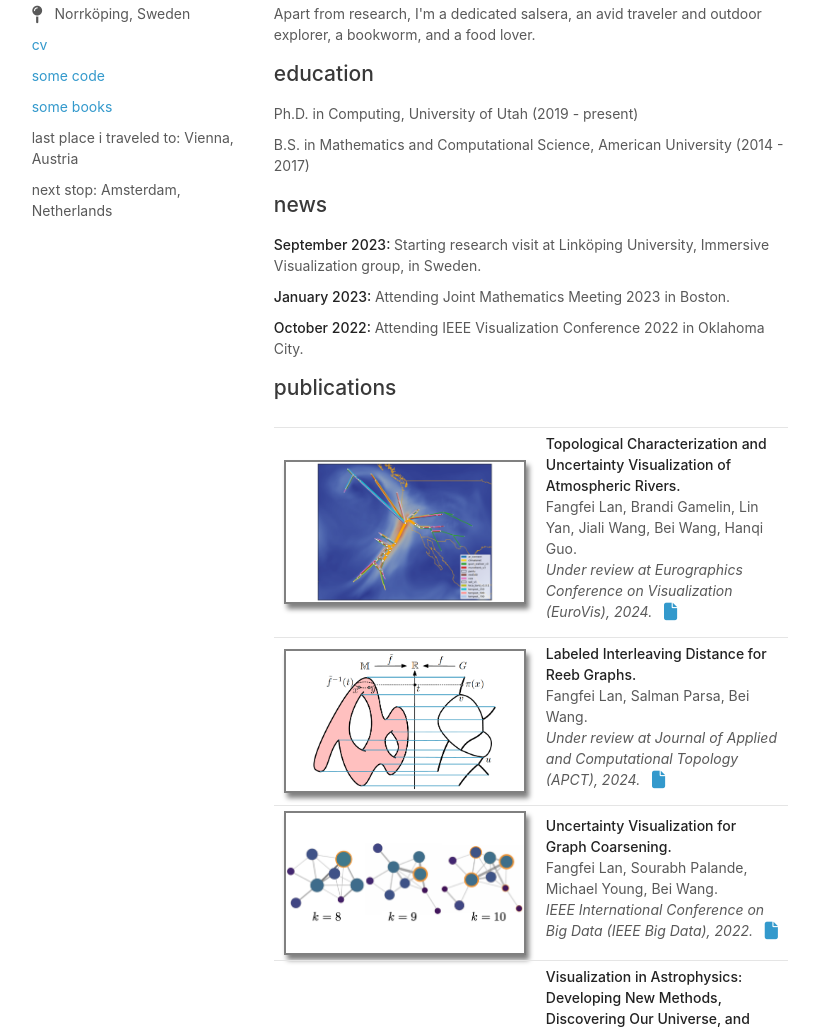
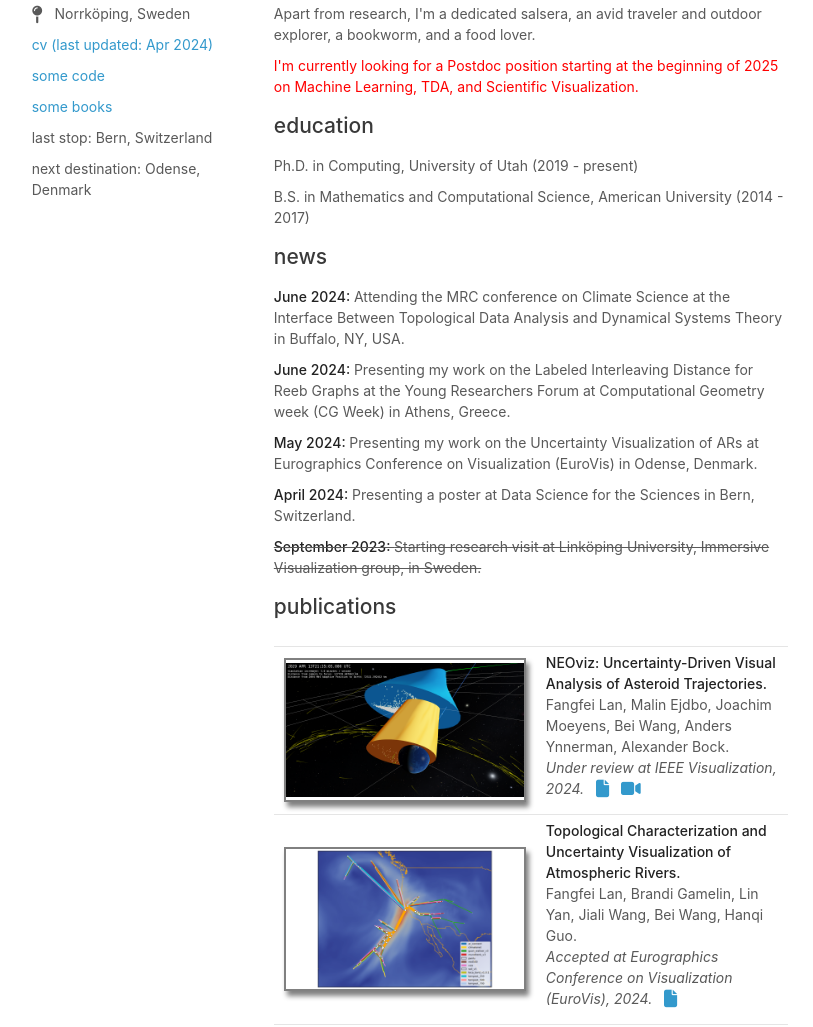
Before and after one commit to fei0324/fei0324.github.io, a plain HTML site: page index.html in a window 1280 px wide. Shown: the part 458-1485 px from the top of the page, without its empty margins (230-1043 px from the left). Drawn offline with Linux system fonts and the light colour scheme.

Commit message:
updated website

```diff
--- a/index.html
+++ b/index.html
@@ -28,11 +28,11 @@
           </span>
           &nbsp Norrköping, Sweden
         </p>
-        <p><a href="Resume_2023.11.03.pdf">cv</a></p>
+        <p><a href="Resume_2024.04.10.pdf">cv (last updated: Apr 2024)</a></p>
         <p><a href="https://github.com/fei0324">some code</a></p>
         <p><a href="https://www.goodreads.com/user/show/108568591-fangfei-lan">some books</a></p>
-        <p>last place i traveled to: Vienna, Austria</p>
-        <p>next stop: Amsterdam, Netherlands</p>
+        <p>last stop: Bern, Switzerland</p>
+        <p>next destination: Odense, Denmark</p>
         <!-- <p class="view"><a href="https://github.com/fei0324">View projects on GitHub</a></p> -->
         <!-- <ul>
           <li><a href="https://github.com/orderedlist/minimal/zipball/master">Download <strong>ZIP File</strong></a></li>
@@ -47,15 +47,20 @@
         <p>I am currently a visiting PhD student at the immersive visualization group at Linkôping University, Sweden. I work with <a href="http://alexanderbock.eu/">Alexander Bock</a> and <a href="https://ynnerman.se/">Anders Ynnerman</a> on the visualization of astrophysics.</p>
 				<p>I earned a Bachelor of Science in Mathematics with a second major in Computational Science from American University (AU) in 2017. Topology was introduced to me by the brilliant applied mathematian <a href="https://www.drmichaelrobinson.net/">Dr. Michael Robinson</a> at AU, who encouraged and supported me at the start of my research journey in TDA.</p>
         <p>Apart from research, I'm a dedicated salsera, an avid traveler and outdoor explorer, a bookworm, and a food lover.</p>
+        <p style="color: red">I'm currently looking for a Postdoc position starting at the beginning of 2025 on Machine Learning, TDA, and Scientific Visualization.</p>
 
         <h2>education</h2>
         <p>Ph.D. in Computing, University of Utah (2019 - present)</p>
         <p>B.S. in Mathematics and Computational Science, American University (2014 - 2017)</p>
 
         <h2>news</h2>
-        <p><strong>September 2023: </strong>Starting research visit at Linköping University, Immersive Visualization group, in Sweden. </p>
-        <p><strong>January 2023: </strong>Attending Joint Mathematics Meeting 2023 in Boston.</p>
-        <p><strong>October 2022: </strong>Attending IEEE Visualization Conference 2022 in Oklahoma City.</p>
+        <p><strong>June 2024: </strong>Attending the MRC conference on Climate Science at the Interface Between Topological Data Analysis and Dynamical Systems Theory in Buffalo, NY, USA.</p>
+        <p><strong>June 2024: </strong>Presenting my work on the Labeled Interleaving Distance for Reeb Graphs at the Young Researchers Forum at Computational Geometry week (CG Week) in Athens, Greece.</p>
+        <p><strong>May 2024: </strong>Presenting my work on the Uncertainty Visualization of ARs at Eurographics Conference on Visualization (EuroVis) in Odense, Denmark.</p>
+        <p><strong>April 2024: </strong>Presenting a poster at Data Science for the Sciences in Bern, Switzerland.</p>
+        <strike><p><strong>September 2023: </strong>Starting research visit at Linköping University, Immersive Visualization group, in Sweden.</p></strike>
+        <!-- <p><strong>January 2023: </strong>Attending Joint Mathematics Meeting 2023 in Boston.</p>
+        <p><strong>October 2022: </strong>Attending IEEE Visualization Conference 2022 in Oklahoma City.</p> -->
 
         <!-- <p>In addition to the changes in the previous section, certain references are auto-linked:</p>
 
@@ -83,12 +88,34 @@
             <tr>
               <td class="table-img">
                 <div class="div-img">
+                  <img src="papers/2024_Orbit_Uncertainty.png" alt="2024_Orbit_Uncertainty">
+                </div>
+              </td>
+              <td><strong>NEOviz: Uncertainty-Driven Visual Analysis of Asteroid Trajectories.</strong><br>
+              <p>Fangfei Lan, Malin Ejdbo, Joachim Moeyens, Bei Wang, Anders Ynnerman, Alexander Bock.<br>
+              <em>Under review at IEEE Visualization, 2024.</em> &nbsp
+                <span class="icon">
+                  <a href="">
+                    <i class="fas fa-file fa-lg"></i>
+                  </a>
+                </span>
+                &nbsp
+                <span class="icon">
+                  <a href="https://youtu.be/PCOqmi6veY0?si=0LwuTD9LBoRX8poY">
+                    <i class="fas fa-video fa-lg"></i>
+                  </a>
+                </span>
+                </p></td>
+            </tr>
+            <tr>
+              <td class="table-img">
+                <div class="div-img">
                   <img src="papers/2024_Uncertainty_AR.png" alt="2024_Uncertainty_AR">
                 </div>
               </td>
               <td><strong>Topological Characterization and Uncertainty Visualization of Atmospheric Rivers.</strong><br>
               <p>Fangfei Lan, Brandi Gamelin, Lin Yan, Jiali Wang, Bei Wang, Hanqi Guo.<br>
-              <em>Under review at Eurographics Conference on Visualization (EuroVis), 2024.</em> &nbsp
+              <em>Accepted at Eurographics Conference on Visualization (EuroVis), 2024.</em> &nbsp
                 <span class="icon">
                   <a href="">
                     <i class="fas fa-file fa-lg"></i>
@@ -160,6 +187,8 @@
         </table>
 
         <h2>recent talks</h2>
+          <p>Poster: Topological Characterization and Uncertainty Visualization of Atmospheric Rivers.<br>
+          <em>Data Science for the Sciences</em>, Bern, Switzerland, 2023.</p>
           <p>Thesis proposal: Ensemble Analysis of Graphical Descriptors.<br>
             University of Utah, 2023.</p>
           <p>Presentation: Topological Characterization and Uncertainty Visualization of Atmopheric Rivers.<br>
```
Also changed, not shown: papers/2024_Orbit_Uncertainty.png (added), 2 other files.
